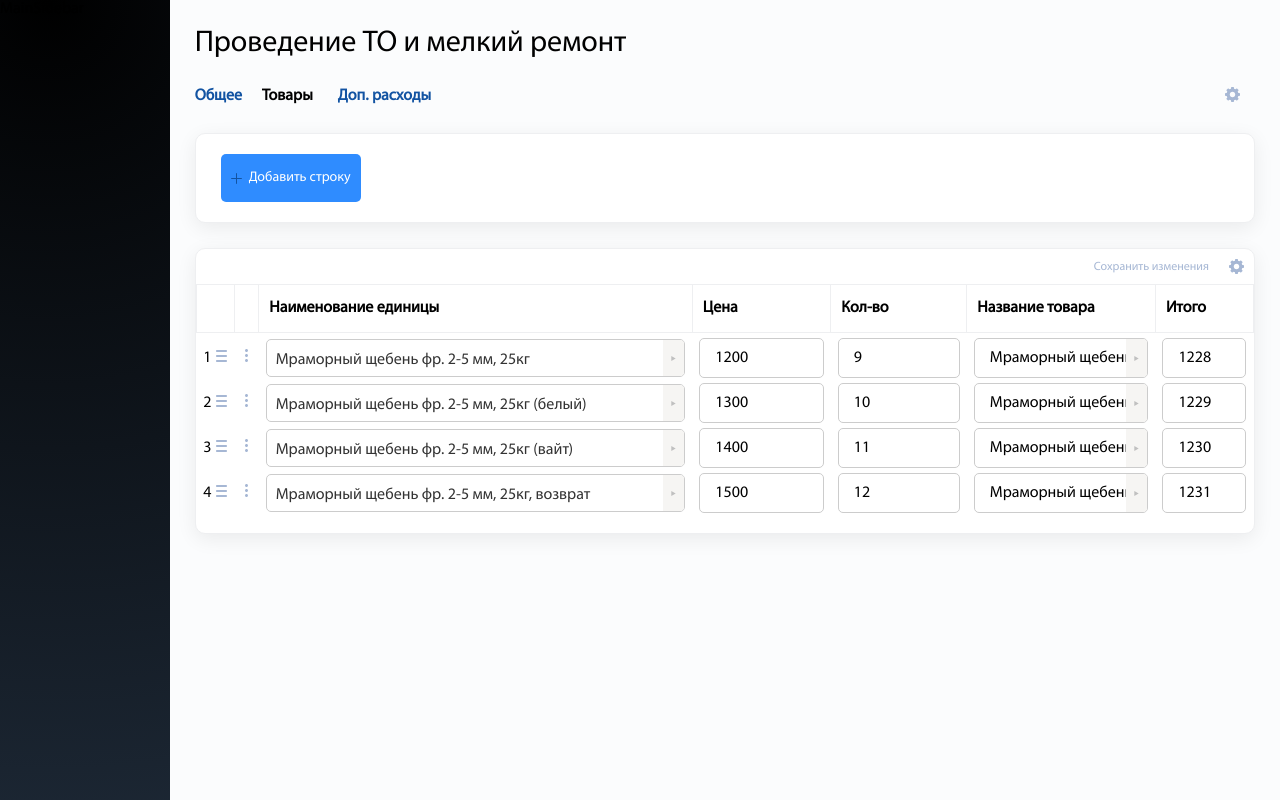
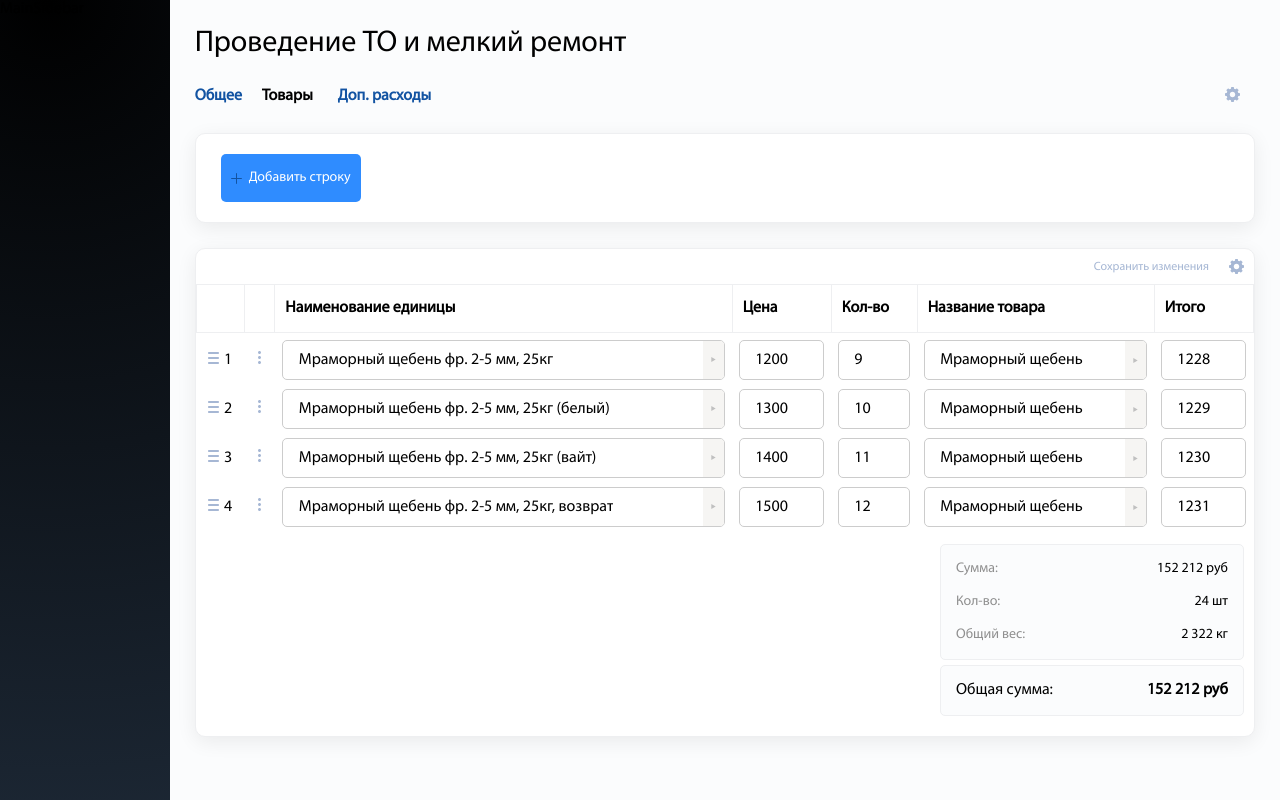
Before and after one commit to eugened503/opt6-test, a Vue app: page / in a window 1280 px wide. Built offline with nearby package versions, Linux system fonts and the light colour scheme.

Commit message:
feat: added layout for the mobile version

```diff
--- a/src/components/ContentMenu.vue
+++ b/src/components/ContentMenu.vue
@@ -23,10 +23,15 @@
 
 <script setup>
 import { ref } from "vue";
+
+// эмиты
 const emit = defineEmits(["displayColumnsMenuToggle"]);
+
+// данные
 const displayingColumns = ref(false);
 const columnOrder = ref(false);
 
+// методы
 const displayingColumnsToggle = () => {
   displayingColumns.value = true;
   columnOrder.value = false;
--- a/src/components/MainContent.vue
+++ b/src/components/MainContent.vue
@@ -26,21 +26,28 @@
       <DisplayColumnsMenu
         v-if="isDisplayColumnsMenu"
         @display-columns-menu-toggle="displayColumnsMenuToggle"
+        @get-checked-names="getCheckedNames"
       />
     </div>
-    <TheTable />
+    <TheTable :checkedNamesArr="checkedNamesArr" />
   </div>
 </template>
 
 <script setup>
-import { ref } from "vue";
+import { ref, reactive } from "vue";
 import gearWheel from "@/assets/images/gearWheel.svg";
 import TheTable from "@/components/TheTable.vue";
 import ContentMenu from "@/components/ContentMenu.vue";
 import DisplayColumnsMenu from "@/components/DisplayColumnsMenu.vue";
 import threeLines from "@/assets/images/threeLines.svg";
+
+// данные
 const isContentMenu = ref(false);
 const isDisplayColumnsMenu = ref(false);
+const checkedNamesArr = ref(reactive([]));
+
+// методы
+const getCheckedNames = (arr) => (checkedNamesArr.value = arr);
 
 const ContentMenuToggle = () => {
   isContentMenu.value = !isContentMenu.value;
@@ -61,10 +68,6 @@ const displayColumnsMenuToggle = () => {
   @media screen and (max-width: 767px) {
     padding: 16px 10px;
     width: 100%;
-  }
-
-  @media screen and (max-width: 375px) {
-    //margin: 0 0 16px;
   }
 
   &__header {
--- a/src/components/TheBasket.vue
+++ b/src/components/TheBasket.vue
@@ -25,4 +25,59 @@
 
 <script setup></script>
 
-<style scoped lang="scss"></style>
+<style scoped lang="scss">
+.basket {
+  display: flex;
+  flex-direction: column;
+  gap: 5px;
+  max-width: 304px;
+  margin: 15px 10px 0 auto;
+
+  @media screen and (max-width: 1059px) {
+    margin: 15px 0 0 auto;
+  }
+
+  &__body,
+  &__footer {
+    padding: 15px;
+    border-radius: 5px;
+    border: solid 1px #eeeff1;
+    background-color: #fbfcfd;
+  }
+
+  ul {
+    display: flex;
+    flex-direction: column;
+    gap: 15px;
+  }
+
+  li {
+    display: flex;
+    justify-content: space-between;
+    color: #000;
+  }
+
+  li p {
+    font-size: 14px;
+
+    @media screen and (max-width: 1059px) {
+      font-size: 16px;
+    }
+
+    &:first-child {
+      color: #8f8f8f;
+    }
+  }
+
+  &__footer {
+    display: flex;
+    justify-content: space-between;
+  }
+
+  &__footer p {
+    &:nth-child(2) {
+      font-weight: 600;
+    }
+  }
+}
+</style>
--- a/src/components/TheTable.vue
+++ b/src/components/TheTable.vue
@@ -1,7 +1,11 @@
 <template>
   <div class="table-wrapper">
     <div class="table-wrapper__header">
-      <button type="button" class="table-wrapper__add-row-button" @click="addRow">
+      <button
+        type="button"
+        class="table-wrapper__add-row-button"
+        @click="addRow"
+      >
         <CrossIcon />
         Добавить строку
       </button>
@@ -9,21 +13,21 @@
     <div class="table-wrapper__body">
       <div class="table-wrapper__body-header">
         <div class="table-wrapper__body-header-content">
-          <span> Сохранить изменения</span>
+          <span>Сохранить изменения</span>
           <button type="button">
             <gearWheel />
           </button>
         </div>
       </div>
-      <!-- <div>
-      <DisplayColumnsMenu @get-checked-names="getCheckedNames" />
-    </div> -->
       <table class="table">
         <thead>
           <tr>
-            <th scope="col" v-for="(item) in col">
-              <span v-if="item.label !== 'id' && item.label !== 'action'" @mouseover="mouseOver"
-                @mouseleave="mouseLeave">
+            <th scope="col" v-for="item in col">
+              <span
+                v-if="item.label !== 'id' && item.label !== 'action'"
+                @mouseover="mouseOver"
+                @mouseleave="mouseLeave"
+              >
                 {{ item.label }}
               </span>
               <span v-else @mouseover="mouseOver" @mouseleave="mouseLeave">
@@ -35,37 +39,87 @@
         <tbody>
           <tr v-for="(item, index) in tableDataConverter" :key="item.id">
             <th scope="row" v-for="el in item">
-              <div v-if="item.nameUnit !== el && item.id !== el && item.action !== el && '' !== el" class="table__cell-content">
+              <div>
+                <span v-if="item.price === el && '' !== el" class="title"
+                  >Цена</span
+                >
+                <span v-if="item.quantity === el && '' !== el" class="title"
+                  >Кол-во</span
+                >
+                <span v-if="item.productName === el && '' !== el" class="title"
+                  >Название товара</span
+                >
+                <span v-if="item.total === el && '' !== el" class="title"
+                  >Итого</span
+                >
+                <div
+                  v-if="
+                    item.nameUnit !== el &&
+                    item.id !== el &&
+                    item.action !== el &&
+                    '' !== el
+                  "
+                  class="table__cell-content"
+                >
                   {{ el }}
-                <button v-if="item.productName === el" class="table__cell-button">
-                  <triangleSvg class="rotate " />
+                  <button
+                    v-if="item.productName === el"
+                    class="table__cell-button"
+                  >
+                    <triangleSvg class="rotate" />
                   </button>
                 </div>
                 <div class="table__buttons" v-if="item.id === el">
+                  <span class="title">Номер строки</span>
+                  <button
+                    class="table__button-col"
+                    type="button"
+                    @mouseover="mouseOverSelectRow"
+                    @mouseleave="mouseLeaveSelectRow"
+                  >
+                    <threeLines />
                     <span>{{ index + 1 }}</span>
-                <button class="table__button-col" type="button" @mouseover="mouseOverSelectRow"
-                  @mouseleave="mouseLeaveSelectRow">
-                  <threeLines />
                   </button>
                 </div>
-              <div v-if="item.action === el && item.action === null" class="table__action-buttons">
-                <button type="button" @click="isDeleteId = isDeleteId === item.id ? null : item.id">
+                <div
+                  v-if="item.action === el && item.action === null"
+                  class="table__action-buttons"
+                >
+                  <span class="title">Действие</span>
+                  <button
+                    type="button"
+                    @click="
+                      isDeleteId = isDeleteId === item.id ? null : item.id
+                    "
+                  >
                     <threeDots />
                   </button>
-                <button v-if="item.id === isDeleteId" type="button" class="table__delete-button" @click="deleteProduct">
+                  <button
+                    v-if="item.id === isDeleteId"
+                    type="button"
+                    class="table__delete-button"
+                    @click="deleteProduct(index)"
+                  >
                     удалить
                   </button>
                 </div>
-              <div v-if="item.nameUnit && item.nameUnit === el" class="table__select">
-                <v-select v-model="selectedNameUnits[selectedNameUnits.indexOf(item.nameUnit)]" :options="options" />
-                <!-- <v-select v-model="selectedNameUnits[index]" :options="options" /> -->
+                <div
+                  v-if="item.nameUnit && item.nameUnit === el"
+                  class="table__select"
+                >
+                  <span class="title">Наименование единицы</span>
+                  <v-select
+                    v-model="selectedNameUnits[index]"
+                    :options="options"
+                  />
+                </div>
               </div>
             </th>
           </tr>
         </tbody>
       </table>
+      <TheBasket />
     </div>
-    <!-- <TheBasket /> -->
   </div>
 </template>
 
@@ -89,7 +143,11 @@ import CrossIcon from "@/assets/images/cross.svg";
 import { col, tableData, options } from "@/assets/data/data.js";
 import { triangle } from "@/assets/constants/constants.js";
 import TheBasket from "@/components/TheBasket.vue";
-import DisplayColumnsMenu from "@/components/DisplayColumnsMenu.vue";
+
+// пропсы
+const props = defineProps({
+  checkedNamesArr: Array,
+});
 
 // данные
 const isSelect = ref(false);
@@ -161,7 +219,8 @@ const addRow = () => {
   nextTick(() => columnVisibilityIndex());
 };
 
-const deleteProduct = () => {
+const deleteProduct = (index) => {
+  selectedNameUnits.value.splice(index, 1);
   const newTableData = tableDataConverter.value.filter(
     (item) => item.id !== isDeleteId.value,
   );
@@ -314,7 +373,8 @@ const mouseLeaveSelectRow = () => {
 
 const buttonListeners = () => {
   document.addEventListener("mousedown", function (e) {
-    if (e.target.classList.contains("button-col")) {
+    if (e.target.classList.contains("table__button-col")) {
+      console.log("mousedown");
       e.target.parentElement.parentElement.parentElement.classList.add(
         "active",
       );
@@ -324,7 +384,8 @@ const buttonListeners = () => {
   });
 
   document.addEventListener("mouseup", function (e) {
-    if (e.target.classList.contains("button-col")) {
+    if (e.target.classList.contains("table__button-col")) {
+      console.log("mouseup");
       isSelect.value = false;
     }
   });
@@ -341,16 +402,16 @@ const addTriangleIcon = () => {
   });
 };
 
-const styleTable = () => {
-  const colsThead = document.querySelectorAll("thead th");
-  colsThead[0].style.width = "calc(50 / 1460 * 100%)";
-  colsThead[1].style.width = "calc(30 / 1460 * 100%)";
-  colsThead[2].style.width = "calc(630 / 1460 * 100%)";
-  colsThead[3].style.width = "calc(218 / 1460 * 100%)";
-  colsThead[4].style.width = "calc(218 / 1460 * 100%)";
-  colsThead[5].style.width = "calc(170 / 1460 * 100%)";
-  colsThead[6].style.width = "calc(151 / 1460 * 100%)";
-};
+// const styleTable = () => {
+//   const colsThead = document.querySelectorAll("thead th");
+//   colsThead[0].style.width = "calc(50 / 1460 * 100%)";
+//   colsThead[1].style.width = "calc(30 / 1460 * 100%)";
+//   colsThead[2].style.width = "calc(630 / 1460 * 100%)";
+//   colsThead[3].style.width = "calc(218 / 1460 * 100%)";
+//   colsThead[4].style.width = "calc(218 / 1460 * 100%)";
+//   colsThead[5].style.width = "calc(170 / 1460 * 100%)";
+//   colsThead[6].style.width = "calc(151 / 1460 * 100%)";
+// };
 
 // хуки
 onMounted(() => {
@@ -360,7 +421,7 @@ onMounted(() => {
   nextTick(() => {
     buttonListeners();
     addTriangleIcon();
-    styleTable();
+    //styleTable();
   });
 });
 
@@ -384,17 +445,9 @@ watch(
 );
 
 watch(
-  hideElementIndex,
-  (newHideElementIndex) => {
-    console.log("newHideElementIndex", newHideElementIndex);
-  },
-  { deep: true },
-);
-
-watch(
-  tableDataConverter,
-  (newTableDataConverter) => {
-    console.log("newTableDataConverter", newTableDataConverter);
+  props,
+  (newProps) => {
+    getCheckedNames(newProps.checkedNamesArr[0]);
   },
   { deep: true },
 );
@@ -431,6 +484,13 @@ watch(
     border-radius: 10px;
     border: solid 1px #eeeff1;
     background-color: #fff;
+
+    @media screen and (max-width: 1059px) {
+      box-shadow: unset;
+      border-radius: unset;
+      border: unset;
+      background-color: inherit;
+    }
   }
 
   &__body-header {
@@ -444,6 +504,10 @@ watch(
     display: flex;
     align-items: center;
     gap: 20px;
+
+    @media screen and (max-width: 1059px) {
+      display: none;
+    }
 
     span {
       color: #a6b7d4;
@@ -466,21 +530,59 @@ watch(
     background-color: #fff;
     white-space: nowrap;
 
+    @media screen and (max-width: 1059px) {
+      display: flex;
+    }
+
+    // th {
+    //   width: 100%;
+    //   overflow: hidden;
+    //   text-overflow: ellipsis;
+    // }
+
     thead {
+      @media screen and (max-width: 1059px) {
+        display: none;
+      }
+
       th {
         border: 1px solid #eeeff1;
         cursor: pointer;
         padding: 14px 10px;
         overflow: hidden;
 
+        &:first-child {
+          max-width: calc(71 / 1449 * 100%);
+        }
+
+        &:nth-child(2) {
+          max-width: calc(20 / 1449 * 100%);
+        }
+
+        &:nth-child(3) {
+          max-width: calc(623 / 1449 * 100%);
+        }
+
+        &:nth-child(4) {
+          max-width: calc(216 / 1449 * 100%);
+        }
+
+        &:nth-child(5) {
+          max-width: calc(216 / 1449 * 100%);
+        }
+
+        &:nth-child(6) {
+          max-width: calc(167 / 1449 * 100%);
+        }
+
+        &:last-child {
+          max-width: calc(142 / 1449 * 100%);
+        }
+
         span {
           display: block;
           font-weight: 600;
         }
-      }
-
-      span {
-        display: block;
       }
 
       p {
@@ -503,16 +605,35 @@ watch(
     }
 
     tbody {
+      @media screen and (max-width: 1059px) {
+        flex: 1;
+        display: flex;
+        flex-direction: column;
+        gap: 5px;
+      }
+
+      tr {
+        @media screen and (max-width: 1059px) {
+          display: flex;
+          flex-direction: column;
+          gap: 15px;
+          padding: 15px 15px 25px;
+          border-radius: 10px;
+          box-shadow: 0 5px 20px 0 rgba(0, 0, 0, 0.07);
+          border: solid 1px #eeeff1;
+          background-color: #fff;
+        }
+      }
+
       button {
         cursor: pointer;
       }
 
-
       th {
         padding: 5px 7px 0 7px;
 
-        span {
-          margin: 0 5px 0 0;
+        @media screen and (max-width: 1059px) {
+          padding: 0;
         }
       }
     }
@@ -520,7 +641,7 @@ watch(
 
   .table {
     .active {
-      border: red 4px dashed;
+      border: dashed 2px #a6b7d4;
     }
 
     .rotate {
@@ -529,11 +650,43 @@ watch(
       transform: rotate(-90deg);
     }
 
+    &__buttons {
+      display: flex;
+      justify-content: space-between;
+      align-items: center;
+      margin: auto;
+
+      @media screen and (max-width: 1059px) {
+        flex-direction: column;
+        align-items: flex-start;
+      }
+    }
+
+    &__button-col {
+      width: 100%;
+      height: 44px;
+
+      @media screen and (max-width: 1059px) {
+        width: auto;
+        height: auto;
+      }
+
+      span {
+        pointer-events: none;
+        margin: 0 0 0 5px;
+      }
+    }
+
     &__action-buttons {
       position: relative;
       display: flex;
       justify-content: center;
       align-items: center;
+
+      @media screen and (max-width: 1059px) {
+        align-items: flex-start;
+        flex-direction: column;
+      }
     }
 
     &__delete-button {
@@ -543,11 +696,18 @@ watch(
       width: 179px;
       padding: 7px 19px;
       border-radius: 5px;
-      box-shadow: 0 0 3px 0 #000, inset 0 1px 2px 0 rgba(255, 255, 255, 0.5);
+      box-shadow:
+        0 0 3px 0 #000,
+        inset 0 1px 2px 0 rgba(255, 255, 255, 0.5);
       background-color: #fff;
       z-index: 2;
       font-size: 14px;
       color: #ae0a0a;
+
+      @media screen and (max-width: 1059px) {
+        top: 20px;
+        left: 0;
+      }
     }
 
     &__cell-content {
@@ -570,6 +730,17 @@ watch(
       border-radius: 0 4px 4px 0;
       background-color: #f6f5f3;
     }
+
+    .title {
+      margin: 0 0 5px;
+      font-size: 10px;
+      color: #8f8f8f;
+      display: none;
+
+      @media screen and (max-width: 1059px) {
+        display: block;
+      }
+    }
   }
 }
 </style>
@@ -581,18 +752,26 @@ watch(
   }
 
   &__selected {
+    padding: 0 !important; //
+    margin: 0 !important; //
     opacity: 1 !important;
     overflow: hidden;
     text-wrap: nowrap;
-    margin-top: 8px !important;
+    color: #000 !important;
+
+    @media screen and (max-width: 1059px) {
+      text-wrap: wrap;
+    }
   }
 
   &__selected-options {
+    padding: 0 !important;
     flex-wrap: nowrap !important;
   }
 
   &__search {
-    margin-top: 8px !important;
+    padding: 0 !important;
+    margin: 0 !important;
   }
 
   &__open-indicator {
@@ -612,9 +791,15 @@ watch(
   }
 
   &__dropdown-toggle {
+    margin: 0 !important;
+    padding: 7px 15px !important;
     border-radius: 5px !important;
     border: solid 1px #ccc !important;
     background-color: #fff !important;
+
+    @media screen and (max-width: 1059px) {
+      padding: 10px 15px 9px !important;
+    }
   }
 
   &__dropdown-menu {
@@ -630,7 +815,8 @@ watch(
   }
 
   .vs1 {
-    &__listbox {}
+    &__listbox {
+    }
   }
 }
 
```
Also changed, not shown: src/components/DisplayColumnsMenu.vue (+21 -10 lines). Lines whose indentation alone changed are shown as unchanged.
